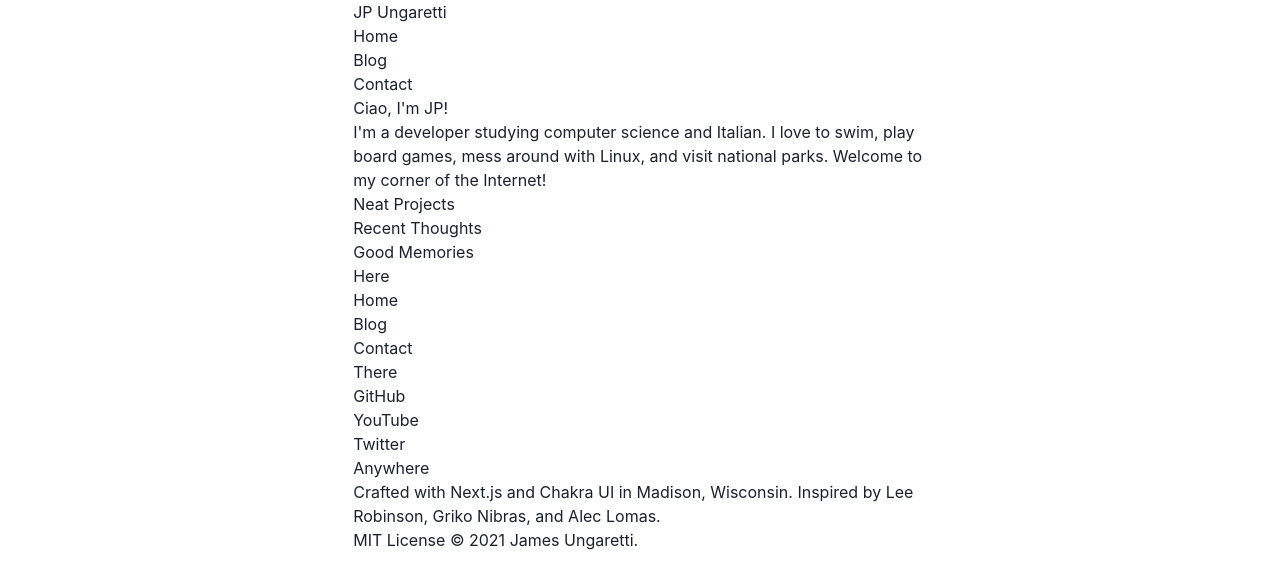
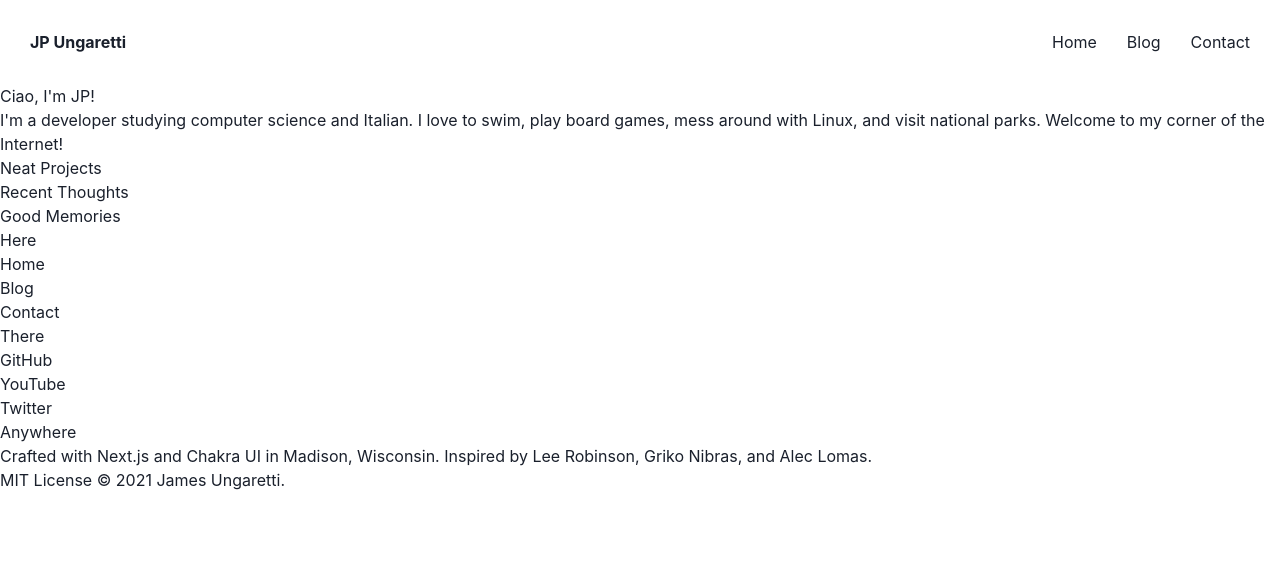
Before and after one commit to sbeczkiewicz/jungaretti.com, a Next.js app: page / in a window 1280 px wide. Shown: the top 588 px of the page. Built offline with nearby package versions, Linux system fonts and the light colour scheme.

Commit message:
Use Chakra UI in Header

```diff
--- a/src/components/Header.js
+++ b/src/components/Header.js
@@ -1,12 +1,18 @@
+import { Flex, Spacer, Stack, Text } from "@chakra-ui/react";
+import Link from "next/link";
+
 export default function Header() {
   return (
     <header>
-      <p>JP Ungaretti</p>
-      <nav>
-        <p>Home</p>
-        <p>Blog</p>
-        <p>Contact</p>
-      </nav>
+      <Flex padding="30px">
+        <Text fontWeight="bold">JP Ungaretti</Text>
+        <Spacer />
+        <Stack as="nav" direction="row" spacing="30px">
+          <Link href="/">Home</Link>
+          <Link href="/blog">Blog</Link>
+          <Link href="/contact">Contact</Link>
+        </Stack>
+      </Flex>
     </header>
   );
 }
--- a/src/pages/index.js
+++ b/src/pages/index.js
@@ -1,4 +1,3 @@
-import { Container } from "@chakra-ui/react";
 import Head from "next/head";
 import Header from "../components/Header";
 import Footer from "../components/Footer";
@@ -7,7 +6,7 @@ import Welcome from "../components/Welcome";
 
 export default function Home() {
   return (
-    <Container>
+    <div>
       <Head>
         <title>JP Ungaretti</title>
         <meta
@@ -25,6 +24,6 @@ export default function Home() {
       <Section title="Recent Thoughts" />
       <Section title="Good Memories" />
       <Footer />
-    </Container>
+    </div>
   );
 }
```
